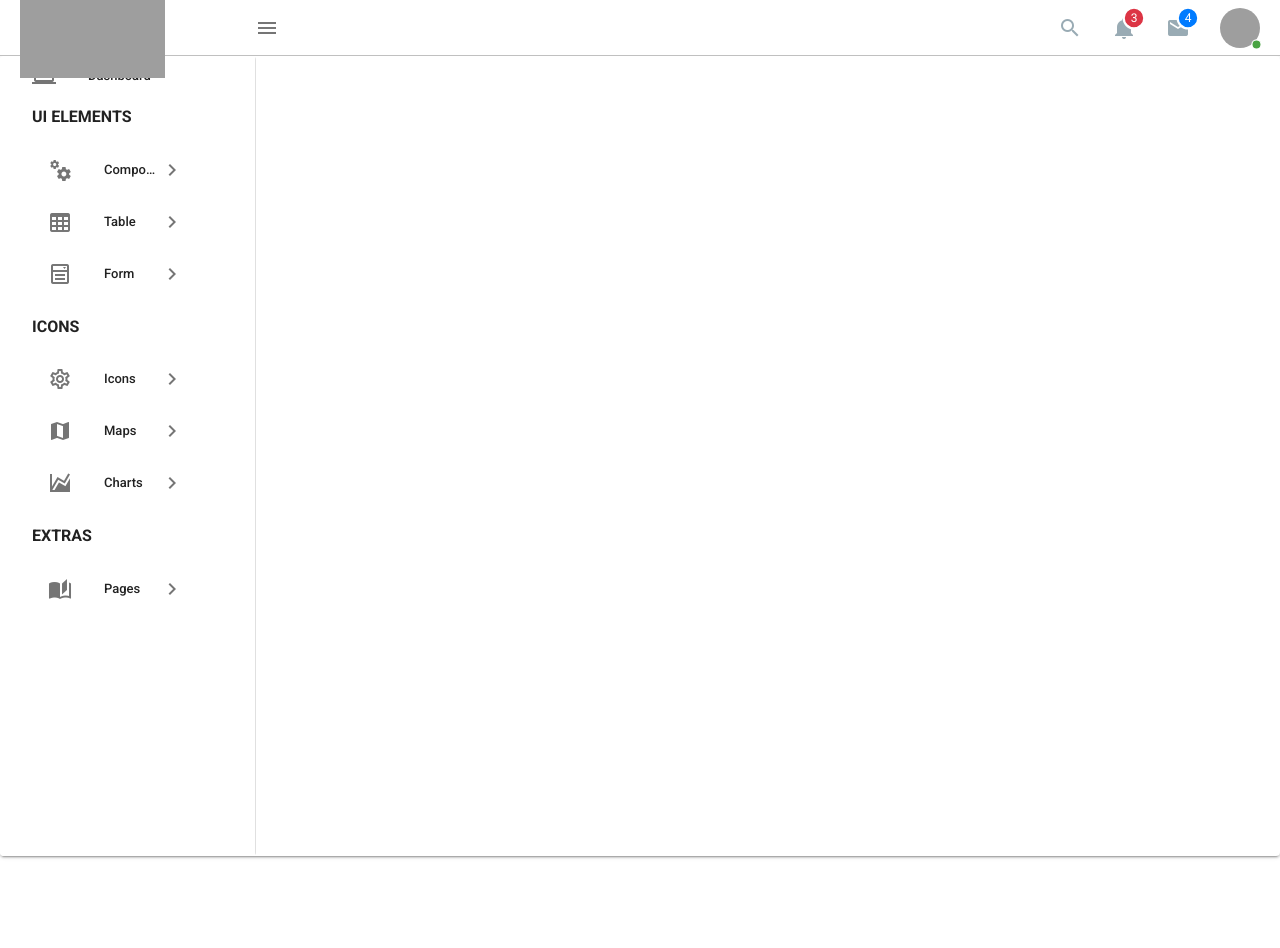
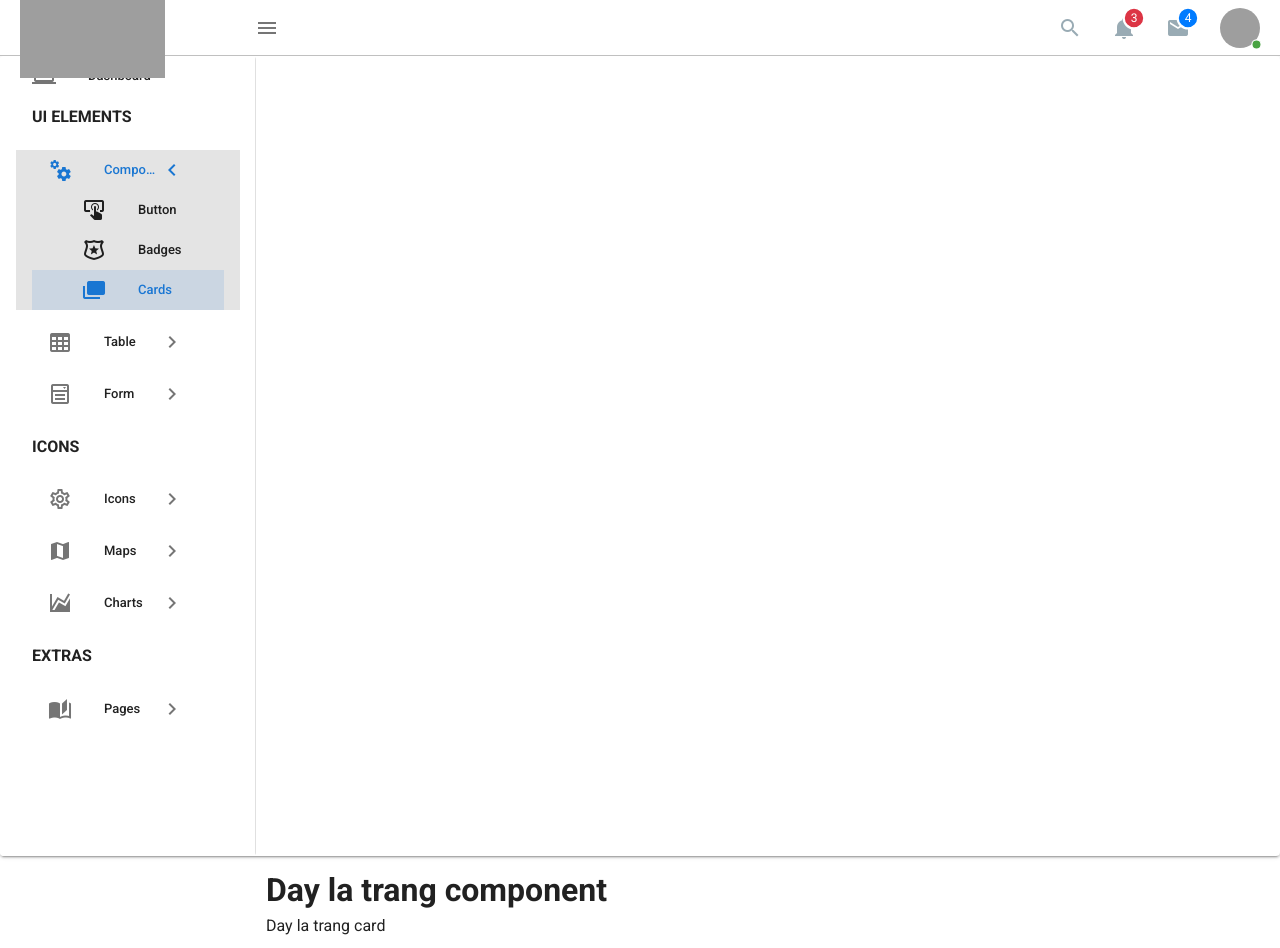
Before and after one commit to vianviet/Practice-VueJs, a Vue app: page /components/card in a window 1280 px wide. Before the commit the page ends 876 px from the top, so only its background shows below. Built offline with nearby package versions, Linux system fonts and the light colour scheme; grey boxes are pictures that could not be loaded.

Commit message:
Finish router match link

```diff
--- a/src/components/Content/SideBar.vue
+++ b/src/components/Content/SideBar.vue
@@ -22,6 +22,7 @@
               <h4 class="px-4">{{ each.name }}</h4>
             </v-list-item-content>
             <v-list-item
+              :to="`${item.path}`"
               class="my-3"
               v-for="item in each.data"
               :key="item.title"
@@ -30,6 +31,8 @@
               <v-menu offset-x>
                 <template v-slot:activator="{ on, attrs }">
                   <v-list-group
+                    :value="getPath(item.path)"
+                    :key="item.title"
                     v-bind="attrs"
                     v-on="miniSidebar && !isMobile ? on : ''"
                     no-action
@@ -92,6 +95,7 @@ export default {
   props: ["miniSidebar", "isMobile", "drawer"],
   data() {
     return {
+      path: "",
       items: [
         {
           name: "UI ELEMENTS",
@@ -99,7 +103,7 @@ export default {
             {
               title: "Components",
               icon: "mdi-cogs",
-              path: "/component",
+              path: "/components",
               subNav: [
                 {
                   title: "Button",
@@ -108,7 +112,7 @@ export default {
                 },
                 {
                   title: "Badges",
-                  path: "/badge",
+                  path: "/badges",
                   icon: "police-badge-outline",
                 },
                 {
@@ -242,6 +246,21 @@ export default {
       },
     },
   },
+  methods: {
+    getPath(data) {
+      return data === this.path;
+    },
+  },
+  watch: {
+    $route(to, from) {
+      if (to.matched[0].path !== undefined) {
+        console.log("hahaha");
+        this.path = to.matched[0].path;
+      } else {
+        this.path = "";
+      }
+    },
+  },
 };
 </script>
 
--- /dev/null
+++ b/src/pages/NotFound.vue
@@ -0,0 +1,12 @@
+<template>
+  <div class="not-found">
+    <h1>NOT FOUND</h1>
+    <router-view></router-view>
+  </div>
+</template>
+
+<script>
+export default {
+  name: "not-found",
+};
+</script>
--- /dev/null
+++ b/src/pages/component.vue
@@ -0,0 +1,12 @@
+<template>
+  <div class="component">
+    <h1>Day la trang component</h1>
+    <router-view></router-view>
+  </div>
+</template>
+
+<script>
+export default {
+  name: "component",
+};
+</script>
--- /dev/null
+++ b/src/pages/component/badgesComponent.vue
@@ -0,0 +1,9 @@
+<template>
+  <div>Day la trang badges</div>
+</template>
+
+<script>
+export default {
+  name: "badges-component",
+};
+</script>
--- /dev/null
+++ b/src/pages/component/buttonComponent.vue
@@ -0,0 +1,9 @@
+<template>
+  <div>Day la trang button</div>
+</template>
+
+<script>
+export default {
+  name: "button-component",
+};
+</script>
--- /dev/null
+++ b/src/pages/component/cardComponent.vue
@@ -0,0 +1,9 @@
+<template>
+  <div>Day la trang card</div>
+</template>
+
+<script>
+export default {
+  name: "card-component",
+};
+</script>
--- /dev/null
+++ b/src/pages/table.vue
@@ -0,0 +1,12 @@
+<template>
+  <div class="table">
+    <h1>Day la trang table</h1>
+    <router-view></router-view>
+  </div>
+</template>
+
+<script>
+export default {
+  name: "table-component",
+};
+</script>
--- /dev/null
+++ b/src/pages/table/basic.vue
@@ -0,0 +1,9 @@
+<template>
+  <div>Day la trang basic</div>
+</template>
+
+<script>
+export default {
+  name: "basic-component",
+};
+</script>
--- /dev/null
+++ b/src/pages/table/data.vue
@@ -0,0 +1,9 @@
+<template>
+  <div>Day la trang data</div>
+</template>
+
+<script>
+export default {
+  name: "data-component",
+};
+</script>
--- a/src/router/index.ts
+++ b/src/router/index.ts
@@ -1,3 +1,4 @@
+import NotFound from "@/pages/NotFound.vue";
 import Vue from "vue";
 import VueRouter, { RouteConfig } from "vue-router";
 import HomeView from "../views/HomeView.vue";
@@ -11,14 +12,64 @@ const routes: Array<RouteConfig> = [
     component: HomeView,
   },
   {
+    path: "/components",
+    name: "components",
+    component: () =>
+      import(/* webpackChunkName: "about" */ "../pages/component.vue"),
+    children: [
+      {
+        path: "button",
+        name: "button",
+        component: () =>
+          import(
+            /* webpackChunkName: "about" */ "../pages/component/buttonComponent.vue"
+          ),
+      },
+      {
+        path: "badges",
+        name: "badges",
+        component: () =>
+          import(
+            /* webpackChunkName: "about" */ "../pages/component/badgesComponent.vue"
+          ),
+      },
+      {
+        path: "card",
+        name: "card",
+        component: () =>
+          import(
+            /* webpackChunkName: "about" */ "../pages/component/cardComponent.vue"
+          ),
+      },
+    ],
+  },
+  {
+    path: "/table",
+    name: "table",
+    component: () =>
+      import(/* webpackChunkName: "about" */ "../pages/table.vue"),
+    children: [
+      {
+        path: "basic",
+        name: "basic",
+        component: () =>
+          import(/* webpackChunkName: "about" */ "../pages/table/basic.vue"),
+      },
+      {
+        path: "data",
+        name: "data",
+        component: () =>
+          import(/* webpackChunkName: "about" */ "../pages/table/data.vue"),
+      },
+    ],
+  },
+  {
     path: "/about",
     name: "about",
-    // route level code-splitting
-    // this generates a separate chunk (about.[hash].js) for this route
-    // which is lazy-loaded when the route is visited.
     component: () =>
       import(/* webpackChunkName: "about" */ "../views/AboutView.vue"),
   },
+  { path: "/:pathMatch(.*)*", name: "NotFound", component: NotFound },
 ];
 
 const router = new VueRouter({
```
